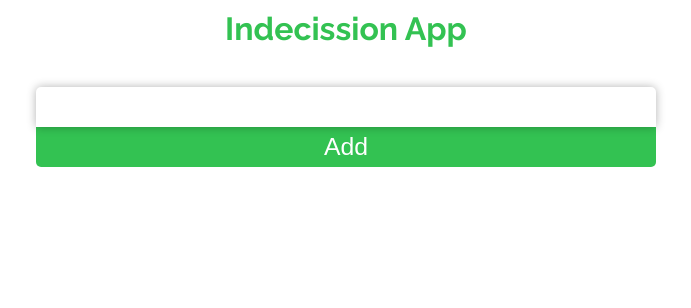
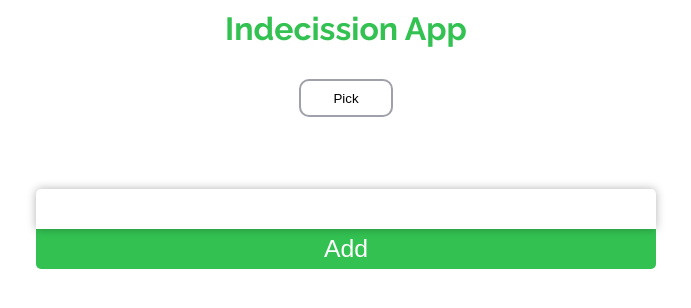
Before and after one commit to dragosbus/indecission-app, a React (Create React App) app in the folder indecision-app/: page / in a window 1280 px wide. Shown: the top 308 px of the page, without its empty margins (294-985 px from the left). Built offline with nearby package versions, Linux system fonts and the light colour scheme.

Commit message:
added pick button which alert the user with an random option

```diff
--- a/indecision-app/src/App.css
+++ b/indecision-app/src/App.css
@@ -79,6 +79,16 @@ input[type="submit"]:hover {
     color: #fff;
 }
 
+.pick {
+    display: block;
+    margin: 2rem auto;
+    padding: 0.6rem 2rem;
+    border: 2px solid rgba(14, 17, 41, 0.397);
+    border-radius: 10px;
+    background: none;
+    cursor: pointer;
+}
+
 @media (min-width: 960px) {
     input[type="text"],
     input[type="submit"] {
--- a/indecision-app/src/App.js
+++ b/indecision-app/src/App.js
@@ -12,6 +12,7 @@ class App extends Component {
       tasks: []
     };
     this.addTask = this.addTask.bind(this);
+    this.pickOption = this.pickOption.bind(this);
   }
 
   addTask(name) {
@@ -28,10 +29,23 @@ class App extends Component {
     });
   }
 
+  pickOption() {
+    let randomIndex = Math.floor(Math.random() * (this.state.tasks.length - 1));
+    let randomItem;
+
+    if(!this.state.tasks[randomIndex]) {
+      randomItem = "The list is empty";
+    } else {
+      randomItem = this.state.tasks[randomIndex].name
+    }
+
+    alert(randomItem);
+  }
+
   render() {
     return (
       <div className="app">
-        <Header />
+        <Header pickOption={this.pickOption}/>
         <Form addTask={this.addTask} />
         <Tasks tasks={this.state.tasks} />
       </div>
--- a/indecision-app/src/components/Header.js
+++ b/indecision-app/src/components/Header.js
@@ -5,6 +5,7 @@ export const Header = (props) => {
     return (
         <header className="main-header">
             <h1>{props.title}</h1>
+            <button className="pick" onClick={props.pickOption}>Pick</button>
         </header>
     );
 };
```
